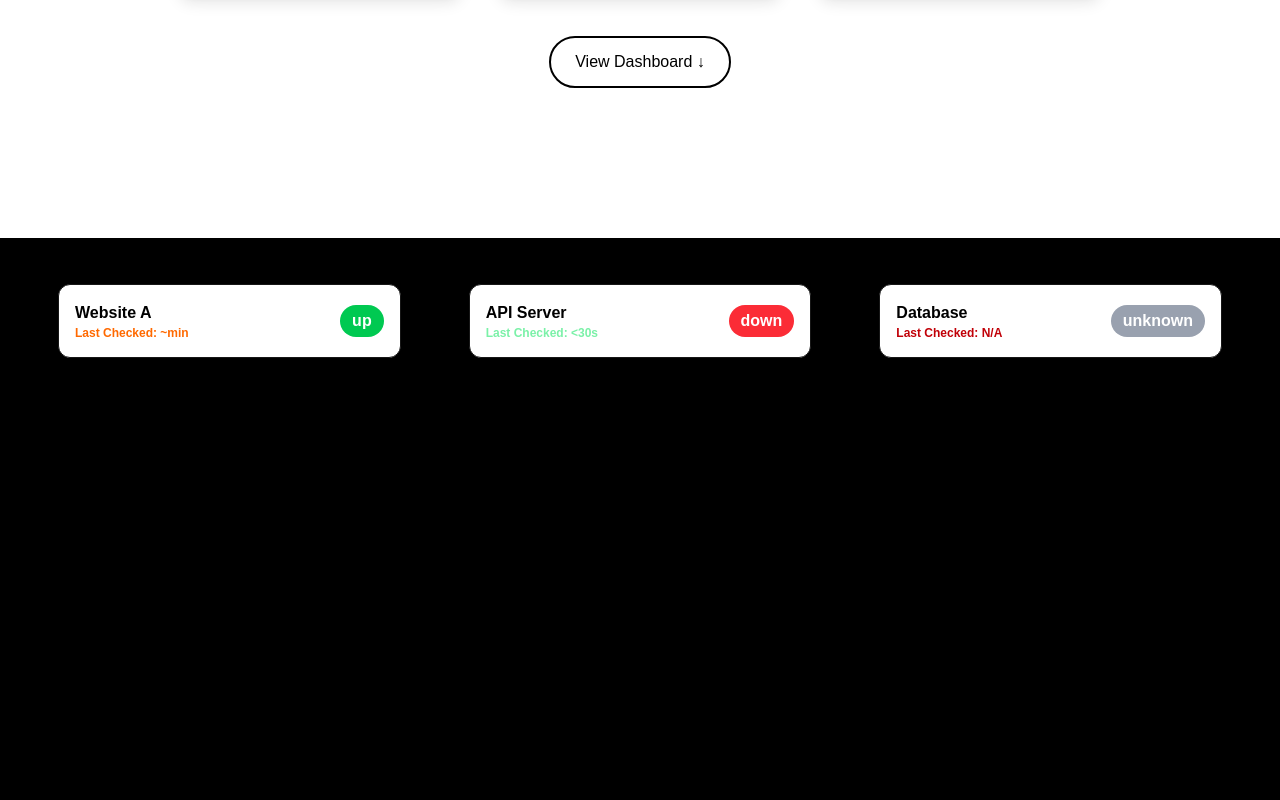
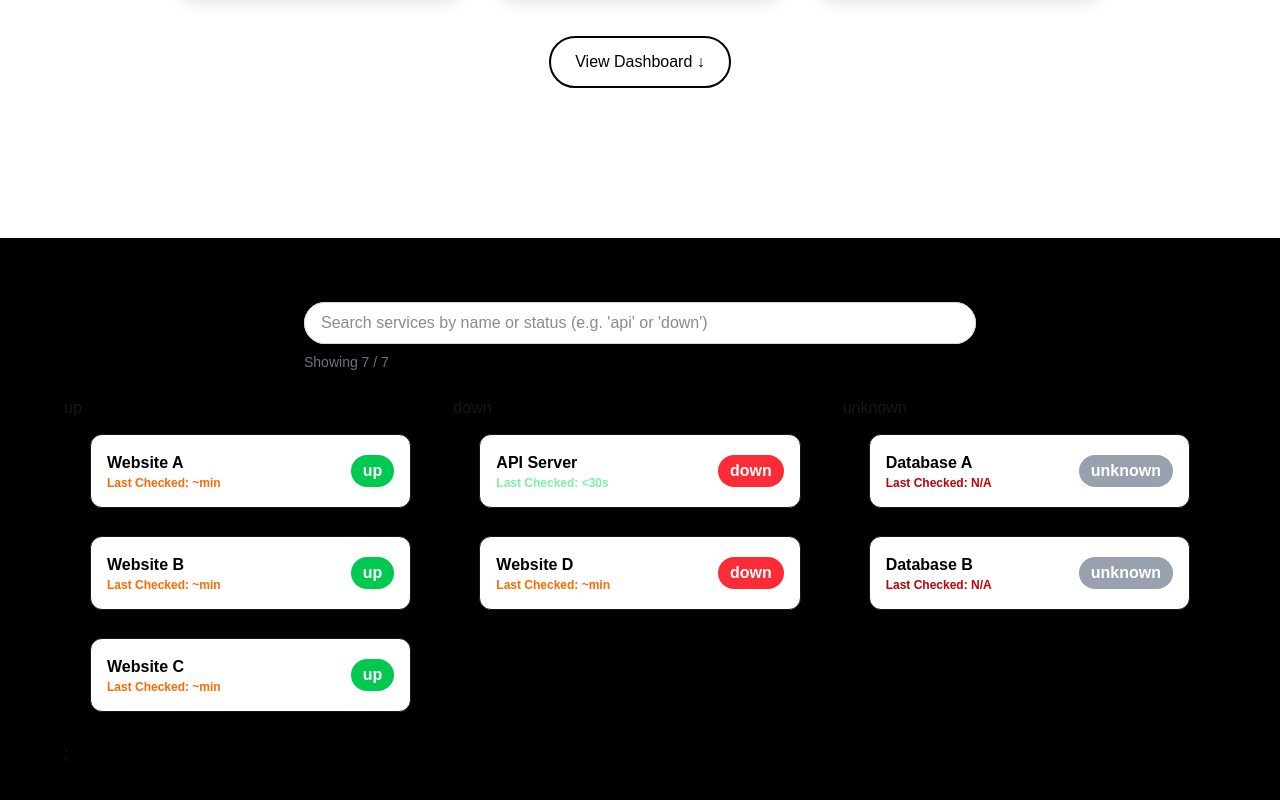
Before and after one commit to SylvesterTB/status-dashboard-frontend, a Next.js app: page / in a window 1280 px wide. Shown: the part 562-1362 px from the top of the page. Built offline with nearby package versions, Linux system fonts and the light colour scheme.

Commit message:
Search feature and grouping cards based on status

```diff
--- a/app/page.tsx
+++ b/app/page.tsx
@@ -1,17 +1,114 @@
+"use client"
 import StatusCard from "./components/StatusCard";
+import { useState, useMemo, useEffect } from "react";
+
+type Service = {
+  name: string;
+  groupStatus: string;
+  timeChecked: string;
+};
 
 export default function Home() {
   const services = [
-    { name: "Website A", status: "up", timeChecked: "~min"},
-    { name: "API Server", status: "down", timeChecked: "<30s"},
-    { name: "Database", status: "unknown", timeChecked: "N/A"},
+    { name: "Website A", groupStatus: "up", timeChecked: "~min"},
+    { name: "API Server", groupStatus: "down", timeChecked: "<30s"},
+    { name: "Database A", groupStatus: "unknown", timeChecked: "N/A"},
+    { name: "Website B", groupStatus: "up", timeChecked: "~min" },
+    { name: "Database B", groupStatus: "unknown", timeChecked: "N/A"},
+    { name: "Website C", groupStatus: "up", timeChecked: "~min" },
+    { name: "Website D", groupStatus: "down", timeChecked: "~min" },
   ];
+ // setting up search bar here
+  const [query, setQuery] = useState<string>("");
+
+  const [debouncedQuery, setDebouncedQuery] = useState(query);
+  useEffect(() => {
+    const id = setTimeout(() => setDebouncedQuery(query.trim().toLowerCase()), 250);
+    return () => clearTimeout(id);
+  }, [query]);
+
+  const filtered = useMemo(() => {
+    if (!debouncedQuery) return services;
+    return services.filter((s) =>
+      s.name.toLowerCase().includes(debouncedQuery) ||
+      s.groupStatus.toLowerCase().includes(debouncedQuery)
+    );
+  }, [debouncedQuery, services]);
+
+  // set up filtering here
+
+  type Grouped = {
+  [key: string]: Service[]; // key = status, value = array of services
+  };
+
+  const grouped = services.reduce((groups, stat) =>
+  {
+    if(!groups[stat.groupStatus])
+    {
+      groups[stat.groupStatus] = [];
+    }
+    groups[stat.groupStatus].push(stat);
+    return groups;
+  }, {} as Grouped);
+
+
+
+
 
   return (
-    <div className="grid gap-4 md:grid-cols-2 lg:grid-cols-3">
-      {services.map((service) => (
-        <StatusCard key={service.name} name={service.name} status={service.status as any} timeChecked={service.timeChecked as any} />
-      ))}
-    </div>
+    <main className="p-8">
+      {/* Search bar */}
+      <div className="max-w-2xl mx-auto mb-6">
+        <label htmlFor="service-search" className="sr-only">Search services</label>
+        <div className="relative bg-white rounded-full">
+          <input
+            id="service-search"
+            type="text"
+            value={query}
+            onChange={(e) => setQuery(e.target.value)}
+            placeholder="Search services by name or status (e.g. 'api' or 'down')"
+            className="w-full rounded-full border border-gray-300 px-4 py-2 pr-12 focus:outline-none focus:ring-2 focus:ring-black"
+            aria-label="Search services"
+          />
+          {/* optional clear button */}
+          {query && (
+            <button
+              onClick={() => setQuery("")}
+              className="absolute right-2 top-1/2 -translate-y-1/2 text-sm text-gray-600 hover:text-black"
+              aria-label="Clear search"
+            >
+              ✕
+            </button>
+          )}
+        </div>
+        <p className="mt-2 text-sm text-gray-500">
+          Showing {filtered.length} / {services.length}
+        </p>
+      </div>
+
+      {/* Grid of cards */}
+      <div id="dashboard" className="grid gap-4 md:grid-cols-2 lg:grid-cols-3">
+        {Object.entries(grouped).map(([groupStatus, services]) => (
+          <div key={groupStatus}>
+            <h2>{groupStatus}</h2>
+            {services.map(service => (
+              <StatusCard
+                key={service.name}
+                name={service.name}
+                status={service.groupStatus as any}
+                timeChecked={service.timeChecked as any}
+                />
+              ))}
+            </div>
+          ))};
+
+
+        {filtered.length === 0 && (
+          <div className="col-span-full text-center text-gray-500 py-8">
+            No services match your search.
+          </div>
+        )}
+      </div>
+    </main>
   );
 }
```
